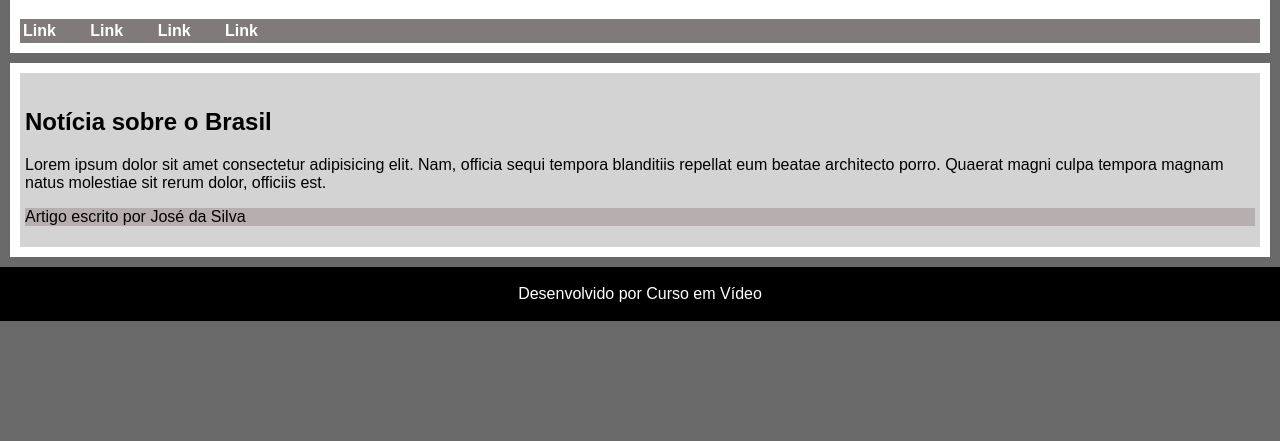
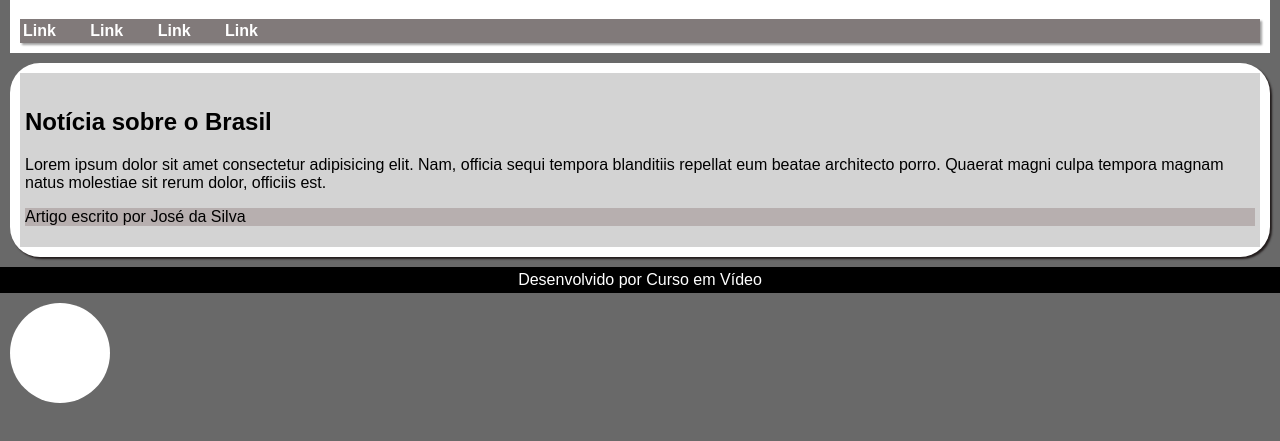
Before and after one commit to guilhermefpo/HTML-e-CSS, a plain HTML site: page gustavo guanabara/css/grouping_tags/index.html in a window 1280 px wide. Shown: the part 81-522 px from the top of the page. Drawn offline with Linux system fonts and the light colour scheme.

Commit message:
Add imagens do capitulo 3 Guanabara

```diff
--- a/gustavo guanabara/css/grouping_tags/index.html
+++ b/gustavo guanabara/css/grouping_tags/index.html
@@ -10,14 +10,17 @@
         background-color: dimgray;
         margin: 0px;
       }
+
       header {
         background-color: white;
         padding: 10px;
         margin: 10px;
       }
+
       nav {
         background-color: rgb(129, 122, 122);
         padding: 3px;
+        box-shadow: 2px 2px 2px rgba(6, 6, 6, 0.377);
       }
       nav > a {
         text-decoration: none;
@@ -34,6 +37,8 @@
         background-color: white;
         padding: 10px;
         margin: 10px;
+        border-radius: 30px;
+        box-shadow: 2px 2px 2px rgb(35, 29, 29);
       }
 
       article {
@@ -48,8 +53,20 @@
         background-color: black;
         color: white;
         text-align: center;
-        padding: 2px;
+        padding: 4px;
         margin: 0px;
+      }
+
+      footer > p {
+        margin: 0px;
+      }
+
+      div#bola {
+        height: 100px;
+        width: 100px;
+        background-color: white;
+        margin: 10px;
+        border-radius: 50%;
       }
     </style>
   </head>
@@ -84,5 +101,6 @@
     <footer>
       <p>Desenvolvido por Curso em Vídeo</p>
     </footer>
+    <div id="bola"></div>
   </body>
 </html>
```
Also changed, not shown: gustavo guanabara/imagens/pattern001.png (added), gustavo guanabara/imagens/pattern002.png (added), gustavo guanabara/imagens/pattern003.png (added), gustavo guanabara/imagens/pattern004.png (added), gustavo guanabara/imagens/target001.png (added), gustavo guanabara/imagens/txt.txt.txt (added), gustavo guanabara/imagens/wallpaper001.jpg (added), gustavo guanabara/imagens/wallpaper002.jpg (added), gustavo guanabara/imagens/wallpaper003.jpg (added), gustavo guanabara/imagens/wallpaper004.jpg (added), gustavo guanabara/imagens/wallpaper005.jpg (added), gustavo guanabara/imagens/wallpaper006.jpg (added).
